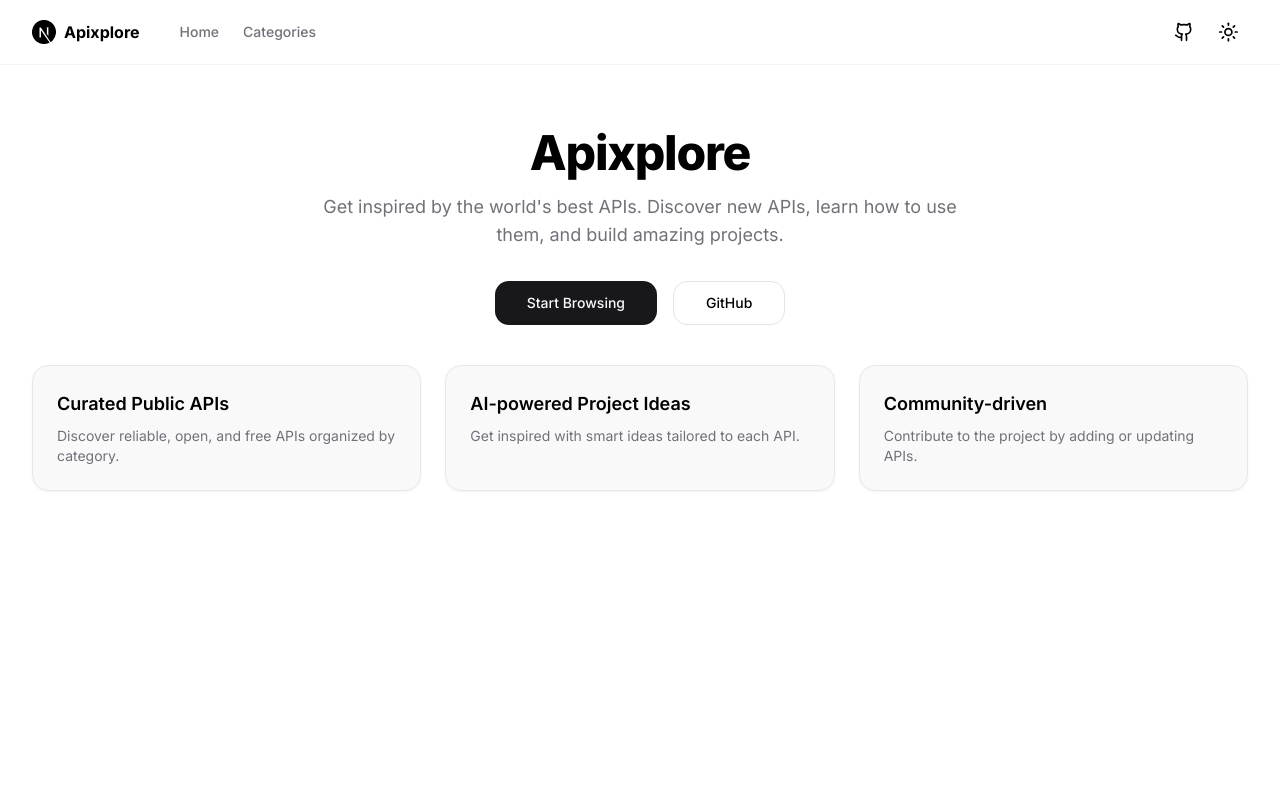
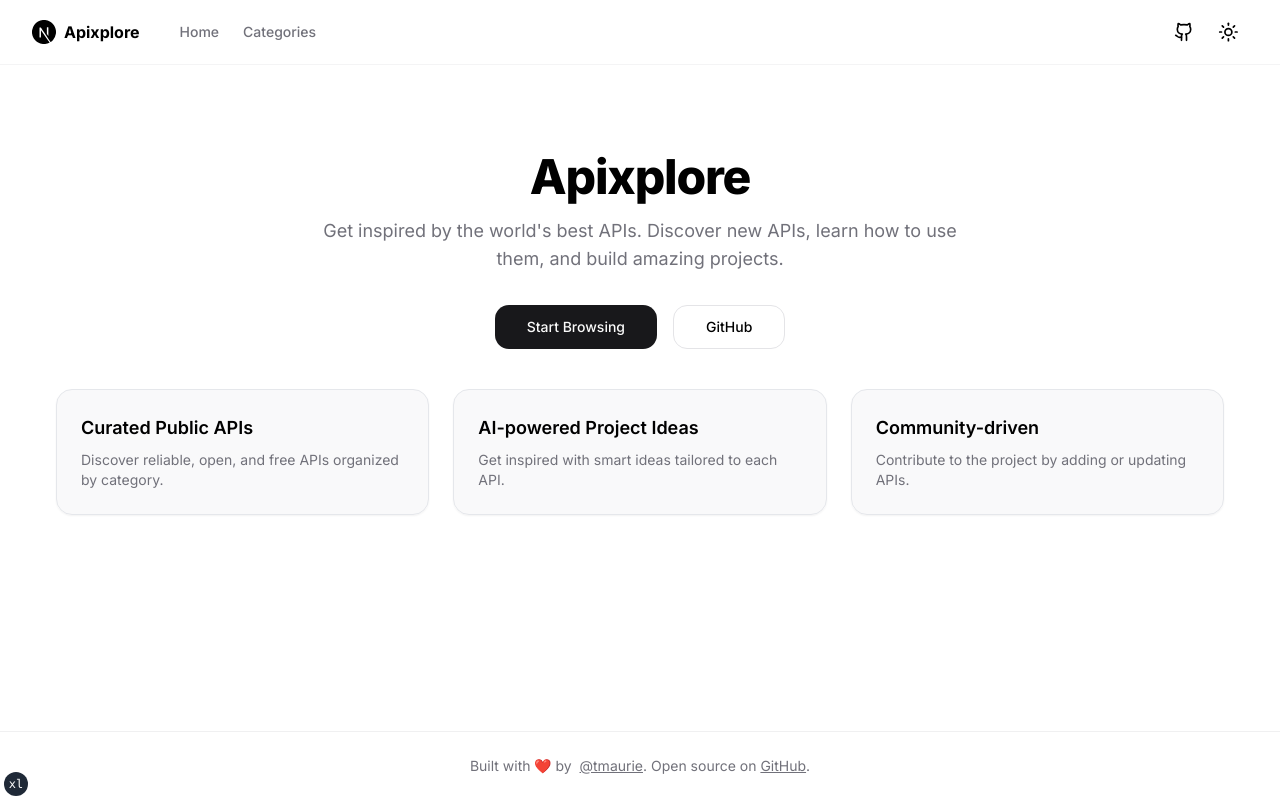
Before and after one commit to tmaurie/apixplore, a Next.js app: page / in a window 1280 px wide. Built offline with nearby package versions, Linux system fonts and the light colour scheme.

Commit message:
feat: enhance layout with footer and Tailwind CSS indicator

```diff
--- a/app/layout.tsx
+++ b/app/layout.tsx
@@ -6,6 +6,7 @@
 import { fontSans } from "@/lib/fonts"
 import { cn } from "@/lib/utils"
 import { SiteHeader } from "@/components/site-header"
+import { TailwindIndicator } from "@/components/tailwind-indicator"
 import { ThemeProvider } from "@/components/theme-provider"
 
 export const metadata: Metadata = {
@@ -35,10 +36,28 @@
         )}
       >
         <ThemeProvider attribute="class" defaultTheme="system" enableSystem>
-            <div className="relative flex min-h-screen flex-col ">
+          <div className="relative flex min-h-screen flex-col">
             <SiteHeader />
-              <div className="flex-1">{children}</div>
+            <main className="container flex-1 px-4 pb-12 pt-6 md:px-6">
+              {children}
+            </main>
+            <footer className="border-t border-t-muted-foreground/10 py-6 text-center text-sm text-muted-foreground dark:text-muted-foreground/80">
+              Built with ❤️ by{" "}
+              <a href="https://github.com/tmaurie" className="ml-1 underline">
+                @tmaurie
+              </a>
+              . Open source on{" "}
+              <a
+                href={siteConfig.links.github}
+                target="_blank"
+                className="underline"
+              >
+                GitHub
+              </a>
+              .
+            </footer>
           </div>
+          <TailwindIndicator />
         </ThemeProvider>
       </body>
     </html>
```
Lines whose indentation alone changed are shown as unchanged.
